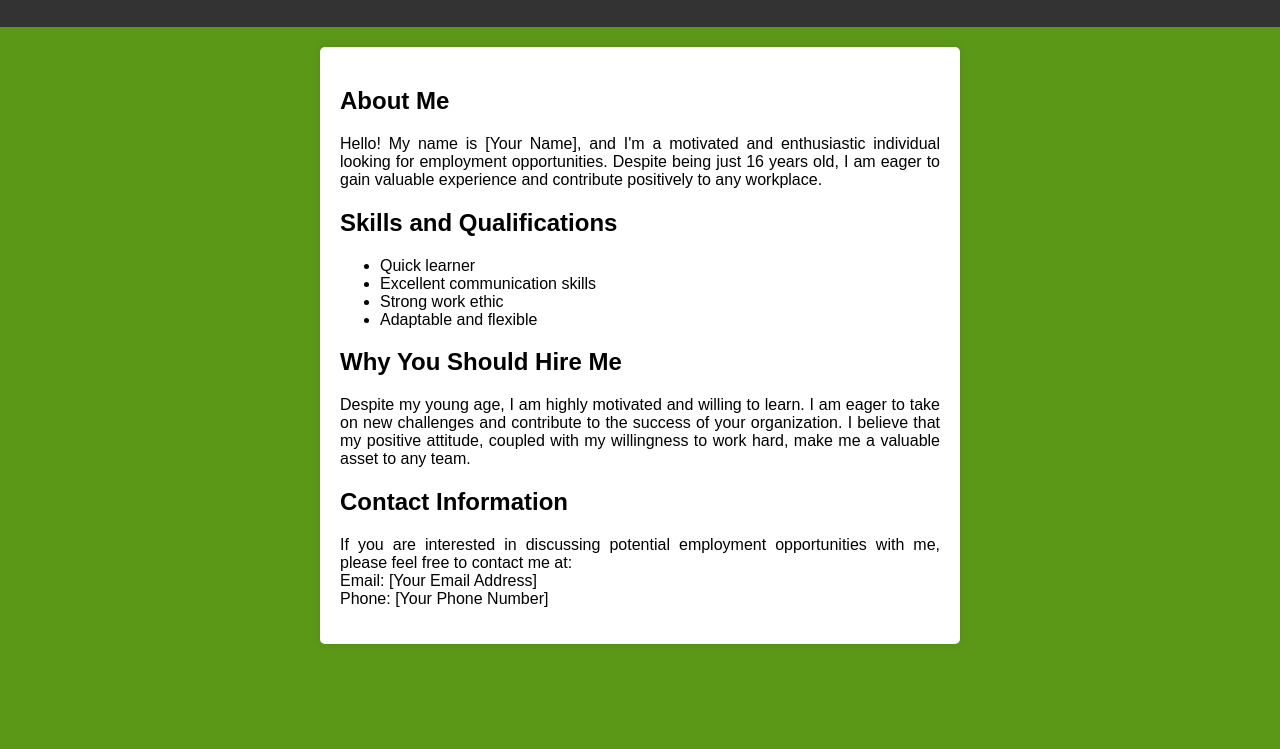
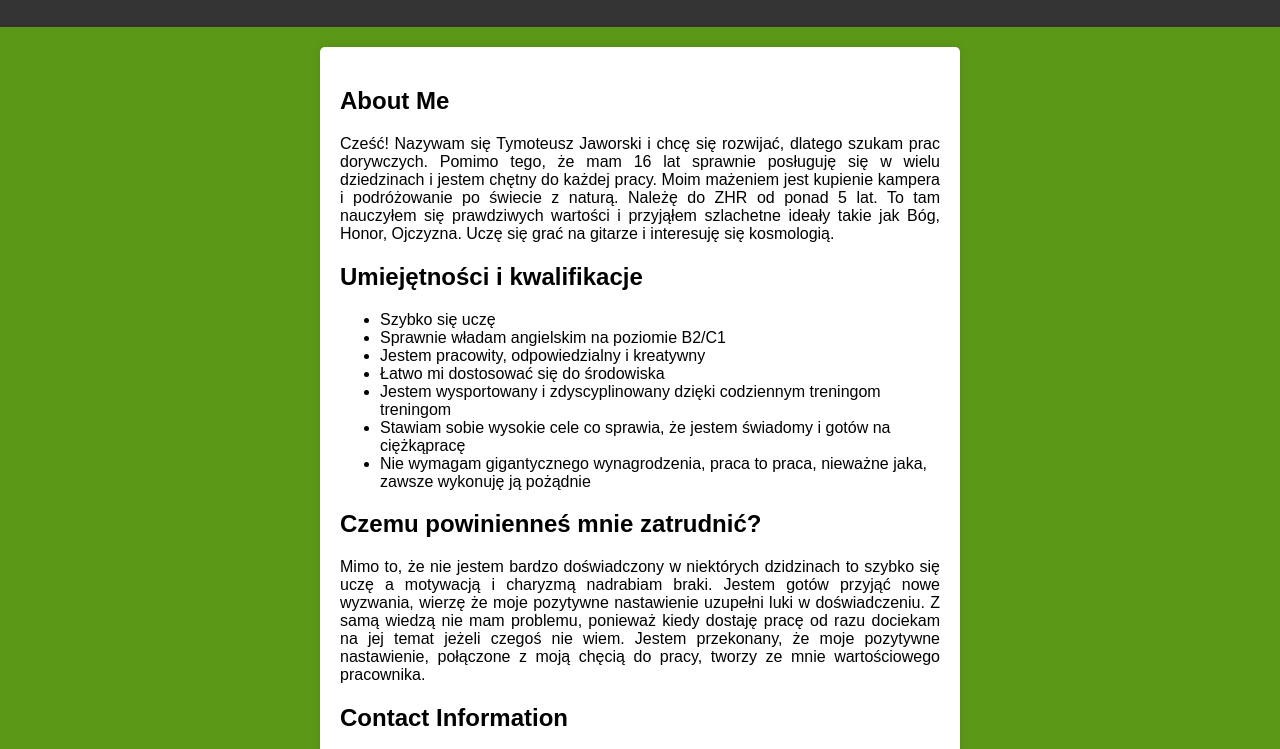
Before and after one commit to Tymek101/work, a plain HTML site: page index.html in a window 1280 px wide. Shown: the part 93-842 px from the top of the page. Before the commit the page ends 800 px from the top, so only its background shows below. Drawn offline with Linux system fonts and the light colour scheme.

Commit message:
Update index.html

```diff
--- a/index.html
+++ b/index.html
@@ -32,32 +32,35 @@
 </head>
 <body>
     <header>
-        <h1>Recommendation for Employment</h1>
+        <h1>Czemu powinienneś mnie zatrudnić?</h1>
     </header>
     <section>
         <h2>About Me</h2>
         <p>
-            Hello! My name is [Your Name], and I'm a motivated and enthusiastic individual looking for employment opportunities. Despite being just 16 years old, I am eager to gain valuable experience and contribute positively to any workplace.
+            Cześć! Nazywam się Tymoteusz Jaworski i chcę się rozwijać, dlatego szukam prac dorywczych. Pomimo tego, że mam 16 lat sprawnie posługuję się w wielu dziedzinach i jestem chętny do każdej pracy. Moim mażeniem jest kupienie kampera i podróżowanie po świecie z naturą. Należę do ZHR od ponad 5 lat. To tam nauczyłem się prawdziwych wartości i przyjąłem szlachetne ideały takie jak Bóg, Honor, Ojczyzna. Uczę się grać na gitarze i interesuję się kosmologią.
         </p>
-        <h2>Skills and Qualifications</h2>
+        <h2>Umiejętności i kwalifikacje</h2>
         <ul>
-            <li>Quick learner</li>
-            <li>Excellent communication skills</li>
-            <li>Strong work ethic</li>
-            <li>Adaptable and flexible</li>
+            <li>Szybko się uczę</li>
+            <li>Sprawnie władam angielskim na poziomie B2/C1</li>
+            <li>Jestem pracowity, odpowiedzialny i kreatywny</li>
+            <li>Łatwo mi dostosować się do środowiska</li>
+            <li>Jestem wysportowany i zdyscyplinowany dzięki codziennym treningom treningom</li>
+            <li>Stawiam sobie wysokie cele co sprawia, że jestem świadomy i gotów na ciężkąpracę</li>
+            <li>Nie wymagam gigantycznego wynagrodzenia, praca to praca, nieważne jaka, zawsze wykonuję ją pożądnie</li>
             <!-- Add more skills and qualifications as needed -->
         </ul>
-        <h2>Why You Should Hire Me</h2>
+        <h2>Czemu powinienneś mnie zatrudnić?</h2>
         <p>
-            Despite my young age, I am highly motivated and willing to learn. I am eager to take on new challenges and contribute to the success of your organization. I believe that my positive attitude, coupled with my willingness to work hard, make me a valuable asset to any team.
+            Mimo to, że nie jestem bardzo doświadczony w niektórych dzidzinach to szybko się uczę a motywacją i charyzmą nadrabiam braki. Jestem gotów przyjąć nowe wyzwania, wierzę że moje pozytywne nastawienie uzupełni luki w doświadczeniu. Z samą wiedzą nie mam problemu, ponieważ kiedy dostaję pracę od razu dociekam na jej temat jeżeli czegoś nie wiem. Jestem przekonany, że moje pozytywne nastawienie, połączone z moją chęcią do pracy, tworzy ze mnie wartościowego pracownika.
         </p>
         <h2>Contact Information</h2>
         <p>
-            If you are interested in discussing potential employment opportunities with me, please feel free to contact me at:
+            Jeśli była/byłbyś zainteresowana/y, skontaktuj się ze mną:
             <br>
-            Email: [Your Email Address]
+            Email: tymekjaworski36@gmail.com
             <br>
-            Phone: [Your Phone Number]
+            Phone: 510 491 741
         </p>
     </section>
 </body>
```
